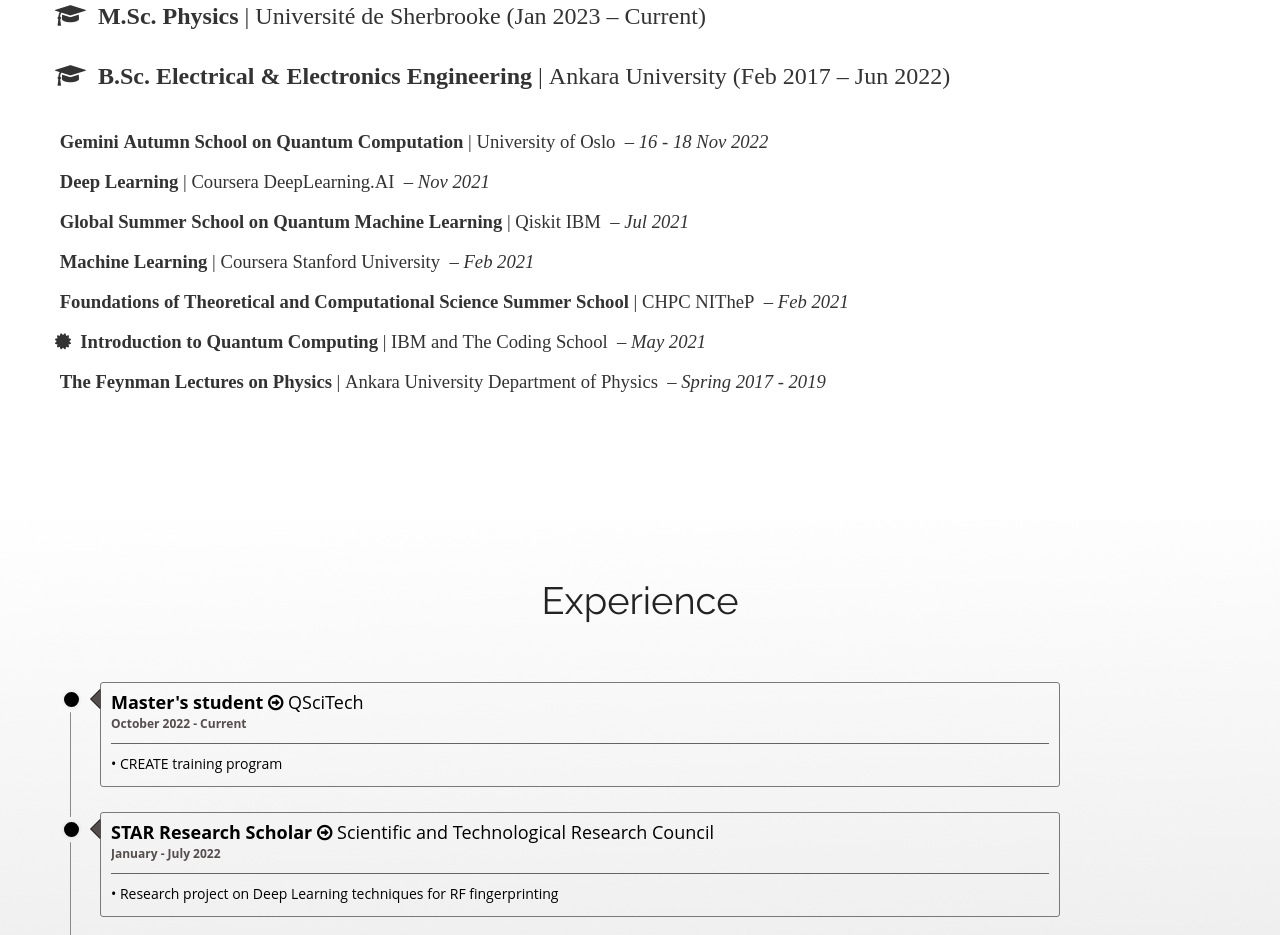
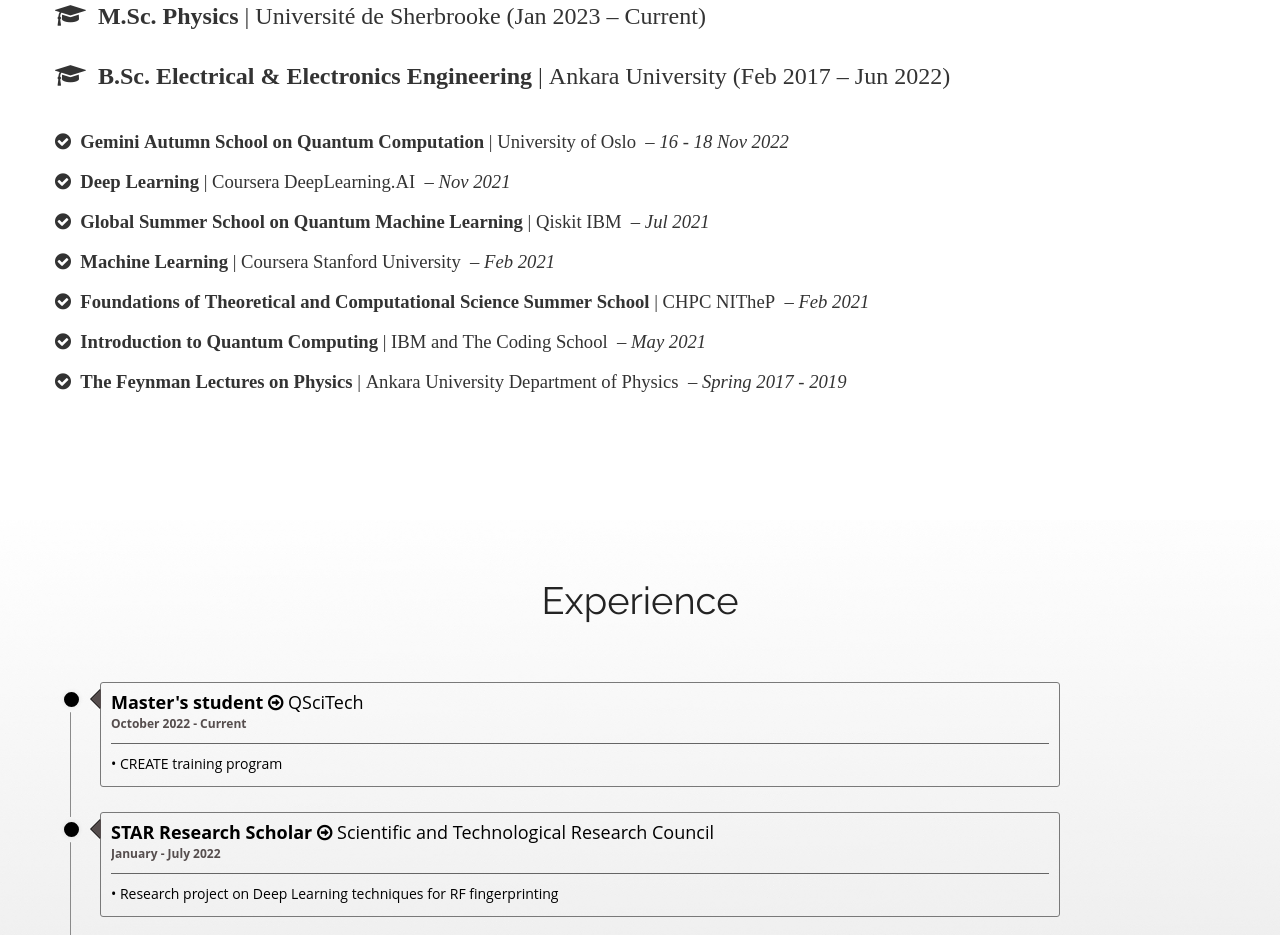
Before and after one commit to t0gan/t0gan.github.io, a plain HTML site: page index.html in a window 1280 px wide. Shown: the part 887-1822 px from the top of the page. Drawn offline with Linux system fonts and the light colour scheme; files whose address does not match are found by name.

Commit message:
Update index.html

```diff
--- a/index.html
+++ b/index.html
@@ -83,19 +83,19 @@
 								        <h4> <br> </h4>
 										<h4><li class="fa fa-graduation-cap fa-lg">&nbsp <b>B.Sc. Electrical & Electronics Engineering</b> | Ankara University&nbsp(Feb 2017 – Jun 2022)</h4></li>
 								        <h3> <br> </h3>
-										<li class="fa a-check-circle fa-lg"> &nbsp<b>Gemini Autumn School on Quantum Computation</b> | University of Oslo&nbsp –  <i>16 - 18 Nov 2022</i></li>
+										<li class="fa fa-check-circle fa-lg"> &nbsp<b>Gemini Autumn School on Quantum Computation</b> | University of Oslo&nbsp –  <i>16 - 18 Nov 2022</i></li>
 										<h1> </h1>
-										<li class="fa a-check-circle fa-lg"> &nbsp<b>Deep Learning</b> | Coursera DeepLearning.AI&nbsp –  <i>Nov 2021</i></li>
+										<li class="fa fa-check-circle fa-lg"> &nbsp<b>Deep Learning</b> | Coursera DeepLearning.AI&nbsp –  <i>Nov 2021</i></li>
 										<h1> </h1>
-										<li class="fa a-check-circle fa-lg"> &nbsp<b>Global Summer School on Quantum Machine Learning</b> | Qiskit IBM&nbsp –  <i>Jul 2021</i> </li>
+										<li class="fa fa-check-circle fa-lg"> &nbsp<b>Global Summer School on Quantum Machine Learning</b> | Qiskit IBM&nbsp –  <i>Jul 2021</i> </li>
 										<h1> </h1>
-                                        <li class="fa a-check-circle fa-lg"> &nbsp<b>Machine Learning</b> | Coursera Stanford University&nbsp –  <i>Feb 2021</i> </li>
+                                        <li class="fa fa-check-circle fa-lg"> &nbsp<b>Machine Learning</b> | Coursera Stanford University&nbsp –  <i>Feb 2021</i> </li>
 										<h1> </h1>
-										<li class="fa a-check-circle fa-lg"> &nbsp<b>Foundations of Theoretical and Computational Science Summer School</b> | CHPC NITheP&nbsp –  <i>Feb 2021</i> </li>
+										<li class="fa fa-check-circle fa-lg"> &nbsp<b>Foundations of Theoretical and Computational Science Summer School</b> | CHPC NITheP&nbsp –  <i>Feb 2021</i> </li>
 										<h1> </h1>
-                                        <li class="fa fa-certificate fa-lg"> &nbsp<b>Introduction to Quantum Computing</b> | IBM and The Coding School&nbsp – <i>May 2021</i> </li>
+                                        <li class="fa fa-check-circle fa-lg"> &nbsp<b>Introduction to Quantum Computing</b> | IBM and The Coding School&nbsp – <i>May 2021</i> </li>
 										<h1> </h1>
-										<li class="fa a-check-circle fa-lg"> &nbsp<b>The Feynman Lectures on Physics</b> | Ankara University Department of Physics&nbsp – <i>Spring 2017 - 2019</i> </li>
+										<li class="fa fa-check-circle fa-lg"> &nbsp<b>The Feynman Lectures on Physics</b> | Ankara University Department of Physics&nbsp – <i>Spring 2017 - 2019</i> </li>
 
 									</ul><!-- /.about-us-list -->
 
```
